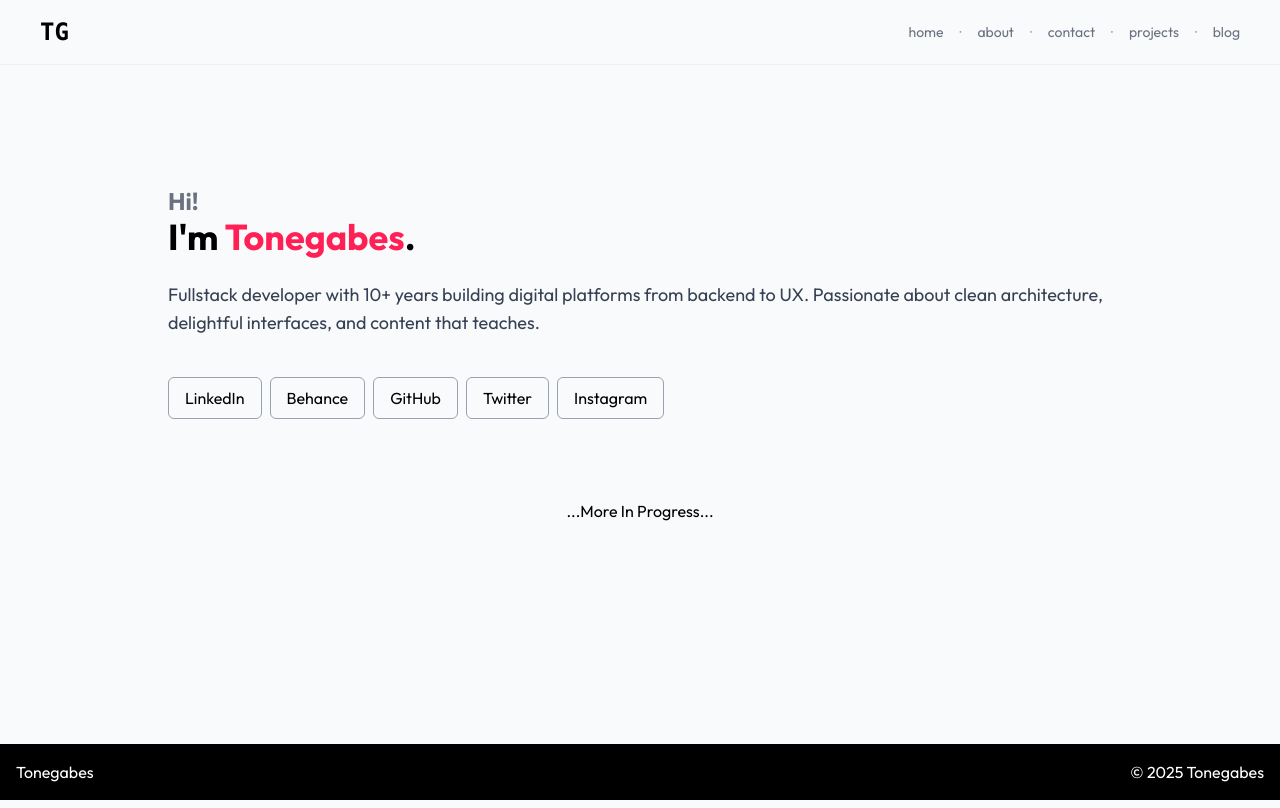
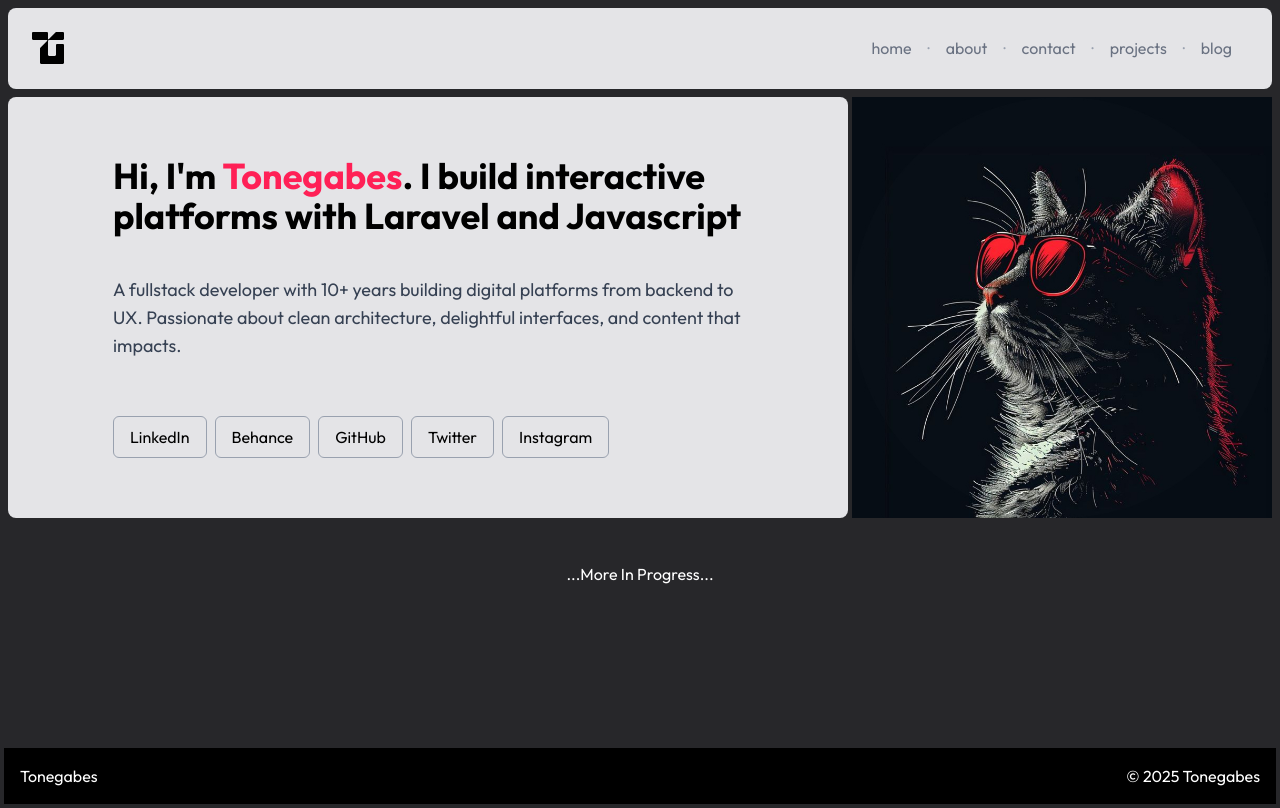
Before and after one commit to tonegabes/portfolio, an Astro site: page / in a window 1280 px wide. Built offline with nearby package versions, Linux system fonts and the light colour scheme; Astro itself is replaced by a stand-in of ours.

Commit message:
feat: adiciona imagem de herói e atualiza seção Hero com novo layout e conteúdo. - Cria componente Logomark e ajusta estilos globais para novas classes de fundo e efeitos de hover.

```diff
--- a/src/components/HeroSection.astro
+++ b/src/components/HeroSection.astro
@@ -1,16 +1,28 @@
 ---
+import { Image } from "astro:assets";
+import HeroImage from "../assets/heroimage.jpg";
 import HeroSocials from "./HeroSocials.astro";
 ---
 
-<div class="section-content mt-20">
-  <span class="text-gray-500 text-2xl font-bold">Hi!</span>
-  <h1 class="text-4xl font-bold">
-    I'm <span class="text-rose-500">Tonegabes</span>.
-  </h1>
-  <p class="text-gray-700 text-lg mt-6">
-    Fullstack developer with 10+ years building digital platforms from backend
-    to UX. Passionate about clean architecture, delightful interfaces, and
-    content that teaches.
-  </p>
-  <HeroSocials />
+<div class="flex gap-1 m-1">
+  <div
+    class="bg-color-section flex app-section-hover app-rounded-default w-8/12"
+  >
+    <div class="flex flex-col gap-4 m-auto w-3/4">
+      <h1 class="text-4xl font-bold">
+        Hi, I'm <span class="text-rose-500">Tonegabes</span>. I build
+        interactive platforms with Laravel and Javascript
+      </h1>
+      <p class="text-gray-700 text-lg mt-6">
+        A fullstack developer with 10+ years building digital platforms from
+        backend to UX. Passionate about clean architecture, delightful
+        interfaces, and content that impacts.
+      </p>
+      <HeroSocials />
+    </div>
+  </div>
+
+  <div class="bg-yellow-500 w-4/12">
+    <Image src={HeroImage} alt="Hero Image" />
+  </div>
 </div>
--- /dev/null
+++ b/src/components/Logomark.astro
@@ -0,0 +1,15 @@
+---
+const { size = 24 } = Astro.props;
+---
+
+<svg
+  width={size}
+  height={size}
+  viewBox="0 0 640 640"
+  fill="none"
+  xmlns="http://www.w3.org/2000/svg"
+>
+  <path
+    d="M296 0C309.255 0 320 10.7452 320 24V136C320 148 328 152 344 136L472.971 7.0293C477.472 2.52851 483.576 0 489.941 0H616C629.255 0 640 10.7452 640 24V136C640 149.255 629.255 160 616 160H344C333 160 320.001 172 320 184L319.993 455.999C319.993 469.254 330.738 480 343.993 480H456C469.255 480 480 469.255 480 456V264C480 250.745 490.745 240 504 240H616C629.255 240 640 250.745 640 264V616C640 629.255 629.255 640 616 640H184C170.745 640 160 629.255 160 616V329.941C160 323.576 162.529 317.472 167.029 312.971L296 184C312 168 308 160 296 160H24C10.7452 160 5.15439e-07 149.255 0 136V24C0 10.7452 10.7452 5.15439e-07 24 0H296Z"
+    fill="black"></path>
+</svg>
--- a/src/components/ProjectsSection.astro
+++ b/src/components/ProjectsSection.astro
@@ -1,3 +1,3 @@
-<div class="section-content">
+<div class="section-content text-white">
   <h1>...More In Progress...</h1>
 </div>
--- a/src/components/TopBar.astro
+++ b/src/components/TopBar.astro
@@ -1,12 +1,13 @@
 ---
+import Logomark from "./Logomark.astro";
 import Middot from "./Middot.astro";
 ---
 
 <div
-  class="flex justify-between items-center px-10 py-4 border-b border-gray-200/50"
+  class="flex bg-color-section m-1 rounded-lg justify-between items-center p-6 border-b border-gray-200/50 app-section-hover"
 >
-  <span class="font-bold font-mono text-2xl uppercase">TG</span>
-  <nav class="flex gap-4 text-gray-500 text-sm lowercase">
+  <Logomark size={32} />
+  <nav class="flex gap-4 text-gray-500 mr-4 lowercase">
     <a
       href="/"
       class="hover:text-black hover:underline transition-colors duration-300"
--- a/src/layouts/Layout.astro
+++ b/src/layouts/Layout.astro
@@ -7,7 +7,7 @@ import "../styles/global.css";
 <!doctype html>
 <html lang="en">
   <Head />
-  <body class="flex flex-col bg-gray-50 min-h-dvh">
+  <body class="flex flex-col bg-color-app m-1 min-h-dvh">
     <slot />
     <Footer />
   </body>
--- a/src/styles/global.css
+++ b/src/styles/global.css
@@ -2,6 +2,22 @@
 
 @theme {
   --font-sans: "Outfit", sans-serif;
+}
+
+.app-section-hover {
+  @apply hover:scale-[0.99] ease-out transition-all duration-100;
+}
+
+.app-rounded-default {
+  @apply rounded-lg;
+}
+
+.bg-color-app {
+  @apply bg-zinc-800;
+}
+
+.bg-color-section {
+  @apply bg-zinc-200;
 }
 
 .section-content {
```
Also changed, not shown: src/assets/heroimage.jpg (added).
